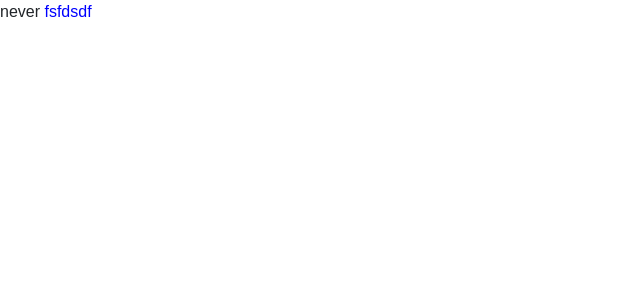
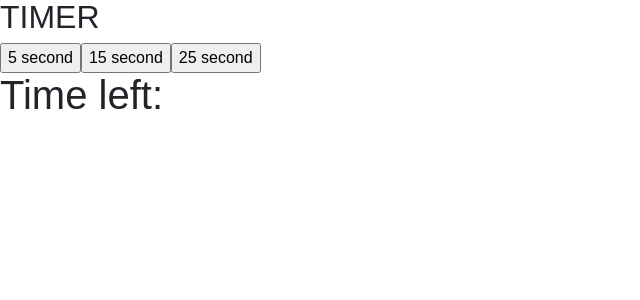
Before and after one commit to nazariy1717/react-intro, a React (Create React App) app: page / in a window 1280 px wide. Shown: the top 300 px of the page, without its empty margins (0-640 px from the left). Built offline with nearby package versions, Linux system fonts and the light colour scheme.

Commit message:
react Timer

```diff
--- /dev/null
+++ b/src/Timer.js
@@ -0,0 +1,64 @@
+import React  from 'react';
+
+export default class TimerWrapper extends React.Component{
+    constructor(props){
+        super(props);
+        this.startTimer = this.startTimer.bind(this);
+        this.state = {
+            timeLeft: null,
+            timer: null
+        }
+    }
+
+    startTimer(timeLeft){
+        clearInterval(this.state.timer);
+        let timer = setInterval(()=>{
+            var timeLeft = this.state.timeLeft - 1;
+            if(timeLeft === 0){
+                clearInterval(timer);
+            }
+            this.setState({
+               timeLeft: timeLeft
+            });
+        },1000);
+        return this.setState({
+            timeLeft: timeLeft,
+            timer: timer
+        });
+    }
+
+    render(){
+        return(
+            <div>
+                <h2>TIMER</h2>
+                <div>
+                    <Button time="5" startTimer={this.startTimer}/>
+                    <Button time="15" startTimer={this.startTimer}/>
+                    <Button time="25" startTimer={this.startTimer}/>
+                </div>
+                <TimerDisplay timeLeft={this.state.timeLeft}/>
+            </div>
+        )
+    }
+}
+
+class Button extends React.Component{
+    handleStartTimer(){
+        return this.props.startTimer(this.props.time)
+    }
+    render(){
+        return(
+            <button onClick={this.handleStartTimer.bind(this)}>
+                {this.props.time} second
+            </button>
+        )
+    }
+}
+
+class TimerDisplay extends React.Component{
+    render(){
+        return(
+            <h1>Time left: {this.props.timeLeft} </h1>
+        )
+    }
+}
--- a/src/index.js
+++ b/src/index.js
@@ -7,6 +7,7 @@ import './App.css';
 
 
 import Tooltip from './Tooltip';
+import TimerWrapper from './Timer';
 
 
 
@@ -14,11 +15,8 @@ import registerServiceWorker from './registerServiceWorker';
 
 
 
-
 ReactDOM.render(
-    <div>
-        never <Tooltip text="hover me">fsfdsdf</Tooltip>
-    </div>,
+   <TimerWrapper />,
     document.getElementById('content')
 );
 
```
